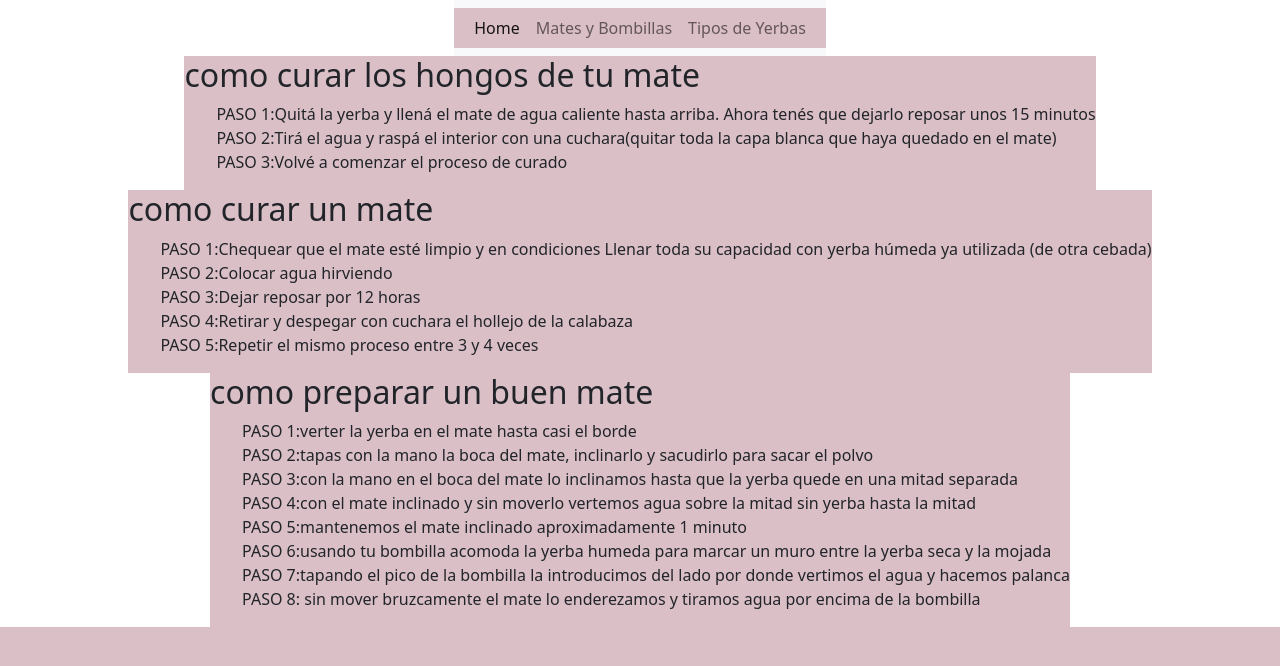
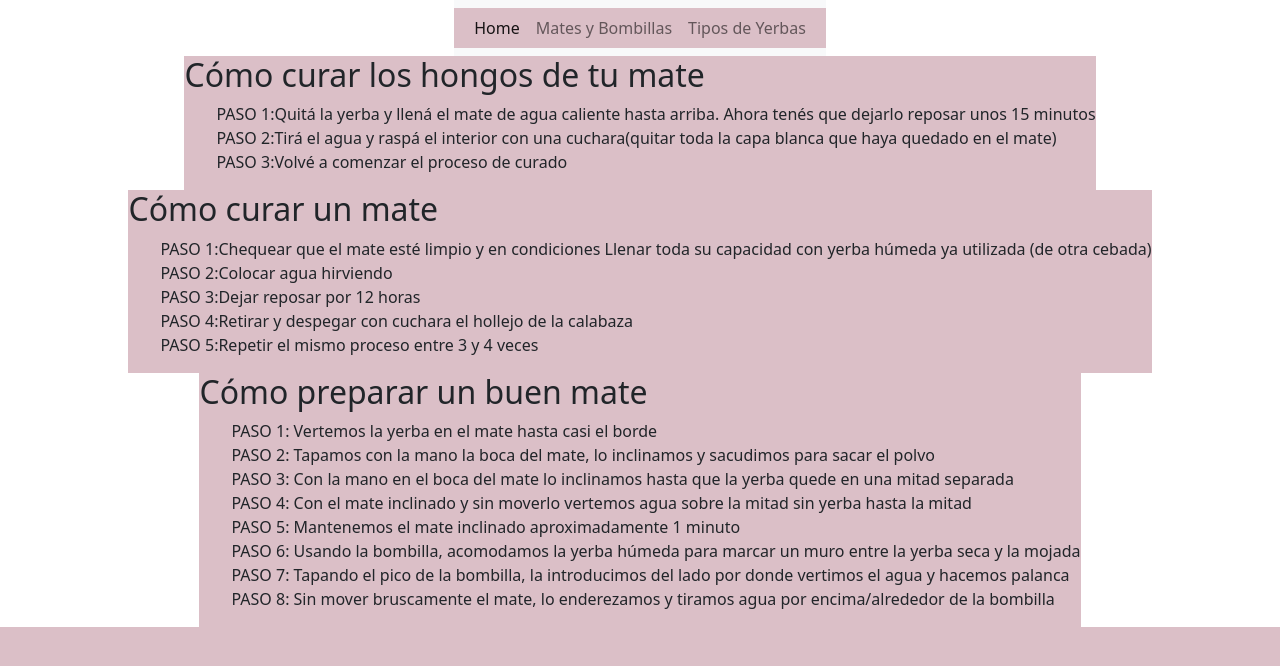
Before and after one commit to gonsalomon/Grupo-29-Practico-Especial-TIO, a plain HTML site: page index.html in a window 1280 px wide. Drawn offline with nearby package versions, Linux system fonts and the light colour scheme.

Commit message:
Corrijo la ortografía en general de l texto en index.html

```diff
--- a/index.html
+++ b/index.html
@@ -26,7 +26,7 @@
             </div>
         </nav>
         <div>
-            <h2>como curar los hongos de tu mate</h2>
+            <h2>Cómo curar los hongos de tu mate</h2>
             <ul>
                 <li>PASO 1:Quitá la yerba y llená el mate de agua caliente hasta arriba. Ahora tenés que dejarlo reposar unos 15 minutos</li>
                 <li>PASO 2:Tirá el agua y raspá el interior con una cuchara(quitar toda la capa blanca que haya quedado en el mate)</li>
@@ -34,7 +34,7 @@
             </ul>
         </div>
         <div>
-            <h2>como curar un mate</h2>
+            <h2>Cómo curar un mate</h2>
             <ul>
                 <li>PASO 1:Chequear que el mate esté limpio y en condiciones Llenar toda su capacidad con yerba húmeda ya utilizada (de otra cebada)</li>
                 <li>PASO 2:Colocar agua hirviendo</li>
@@ -44,16 +44,16 @@
             </ul>
         </div>
         <div>
-            <h2>como preparar un buen mate</h2>
+            <h2>Cómo preparar un buen mate</h2>
             <ul>
-                <li>PASO 1:verter la yerba en el mate hasta casi el borde</li>
-                <li>PASO 2:tapas con la mano la boca del mate, inclinarlo y sacudirlo para sacar el polvo</li>
-                <li>PASO 3:con la mano en el boca del mate lo inclinamos hasta que la yerba quede en una mitad separada</li>
-                <li>PASO 4:con el mate inclinado y sin moverlo vertemos agua sobre la mitad sin yerba hasta la mitad</li>
-                <li>PASO 5:mantenemos el mate inclinado aproximadamente 1 minuto</li>
-                <li>PASO 6:usando tu bombilla acomoda la yerba humeda para marcar un muro entre la yerba seca y la mojada</li>
-                <li>PASO 7:tapando el pico de la bombilla la introducimos del lado por donde vertimos el agua y hacemos palanca</li>
-                <li>PASO 8: sin mover bruzcamente el mate lo enderezamos y tiramos agua por encima de la bombilla</li>
+                <li>PASO 1: Vertemos la yerba en el mate hasta casi el borde</li>
+                <li>PASO 2: Tapamos con la mano la boca del mate, lo inclinamos y sacudimos para sacar el polvo</li>
+                <li>PASO 3: Con la mano en el boca del mate lo inclinamos hasta que la yerba quede en una mitad separada</li>
+                <li>PASO 4: Con el mate inclinado y sin moverlo vertemos agua sobre la mitad sin yerba hasta la mitad</li>
+                <li>PASO 5: Mantenemos el mate inclinado aproximadamente 1 minuto</li>
+                <li>PASO 6: Usando la bombilla, acomodamos la yerba húmeda para marcar un muro entre la yerba seca y la mojada</li>
+                <li>PASO 7: Tapando el pico de la bombilla, la introducimos del lado por donde vertimos el agua y hacemos palanca</li>
+                <li>PASO 8: Sin mover bruscamente el mate, lo enderezamos y tiramos agua por encima/alrededor de la bombilla</li>
             </ul>
         </div>
     </body>
```
